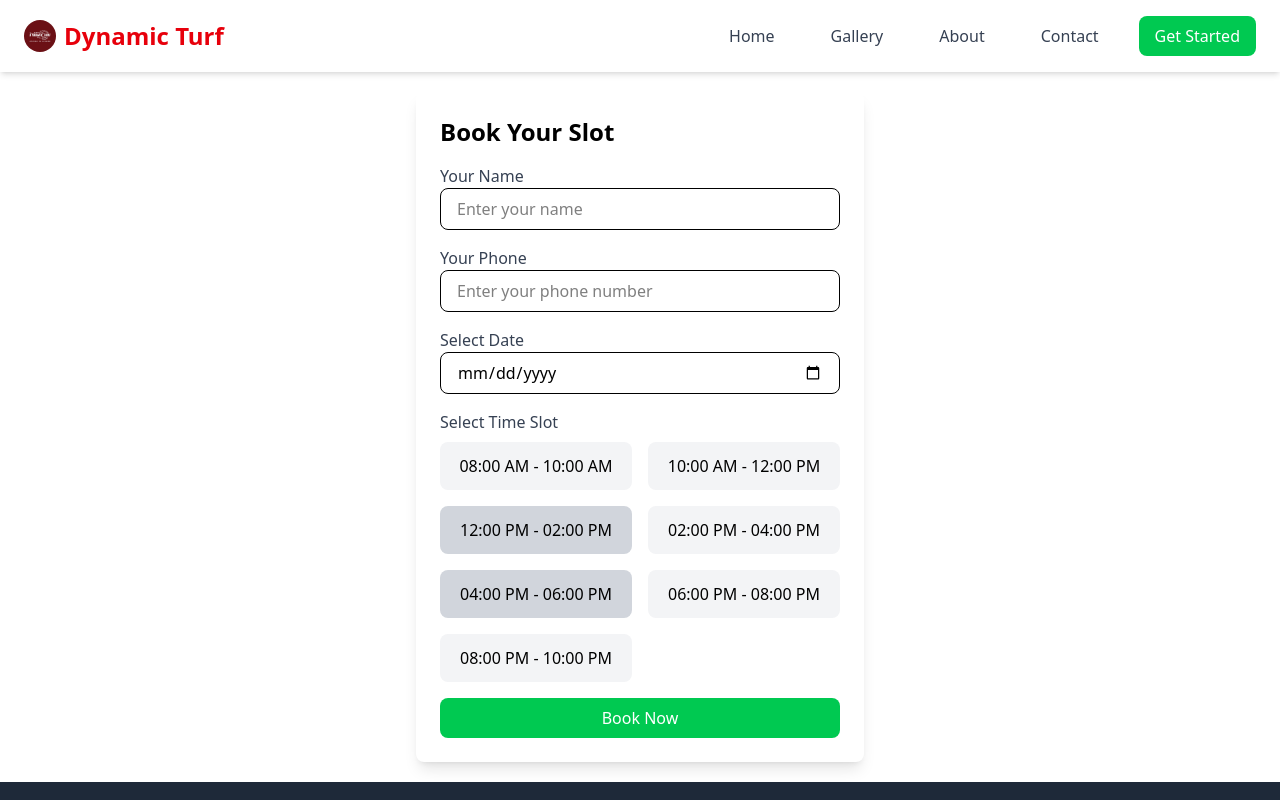
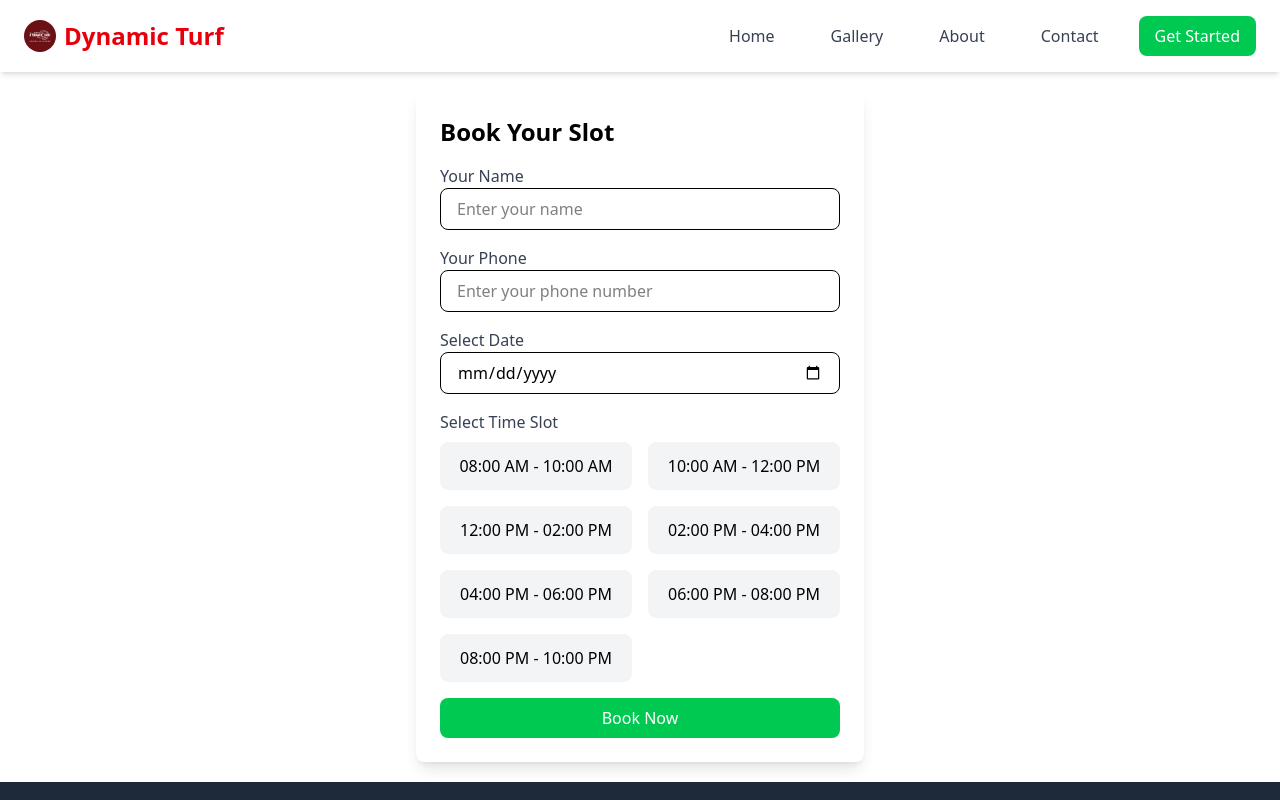
Before and after one commit to Shailyarajsinh/Dynamic_turf-, a React (Vite) app: page /booking in a window 1280 px wide. Shown: the top 800 px of the page. Built offline with nearby package versions, Linux system fonts and the light colour scheme; no server answers.

Commit message:
Fetch and display booking data from the backend; update booked slots dynamically

```diff
--- a/src/pages/Booking.jsx
+++ b/src/pages/Booking.jsx
@@ -1,5 +1,6 @@
-import React, { useState } from 'react';
+import React, { useEffect, useState } from 'react';
 import axios from 'axios';
+
 
 const BookingSchedule = () => {
   const [selectedDate, setSelectedDate] = useState('');
@@ -19,7 +20,28 @@ const BookingSchedule = () => {
     '08:00 PM - 10:00 PM',
   ];
 
-  const bookedSlots = ['12:00 PM - 02:00 PM', '04:00 PM - 06:00 PM'];
+const [bookingData, setBookingData] = useState([]);
+const [bookedSlots, setBookedSlots] = useState([]);
+
+useEffect(() => {
+  axios.get('http://localhost:5000/api/booking')
+  .then((response) => {
+    setBookingData(response.data);
+    console.log('Booking data:', response.data);
+  })
+  .catch((error) => {
+    console.error('Error fetching bookings:', error);
+  });
+}, []);
+
+useEffect(() => {
+  const slots = [];
+  for (let i = 0; i < bookingData.length; i++) {
+    slots.push(bookingData[i].slotTime);
+  }
+  setBookedSlots(slots);
+}, [bookingData, selectedDate]);
+
 
   const handleDateChange = (e) => {
     setSelectedDate(e.target.value);
@@ -43,7 +65,7 @@ const BookingSchedule = () => {
 
     try {
       const response = await axios.post(
-        'https://turf-webapp.onrender.com/api/request-booking',
+        'http://localhost:5000/api/request-booking',
         {
           userName,
           userPhone,
@@ -63,6 +85,9 @@ const BookingSchedule = () => {
         setSelectedDate('');
         setSelectedTime('');
       }
+
+      console.log('Booking response:', response? response.data : 'No response');
+
     } catch (error) {
       console.error('Error booking slot:', error);
       alert('Error booking your slot. Please try again.');
```
